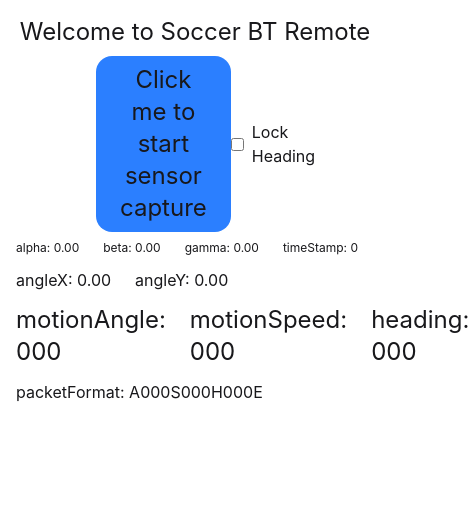
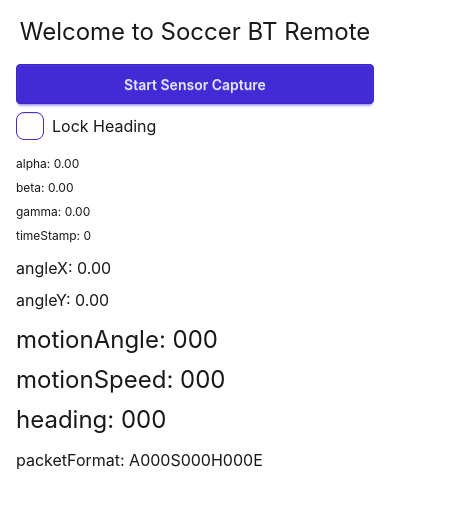
Before and after one commit to YH-Choi-001/soccer-bt-remote, a SvelteKit app in the folder frontend/: page /mobile/gyro in a window 390 px wide. Shown: the top 508 px of the page, 469 px wide, since content can reach past the window. Built offline with nearby package versions, Linux system fonts and the light colour scheme.

Commit message:
chore(style): minor fix styling

```diff
--- a/frontend/src/routes/mobile/gyro/+page.svelte
+++ b/frontend/src/routes/mobile/gyro/+page.svelte
@@ -67,20 +67,21 @@ Mobile demo page.
   }
 </script>
 
-<div class="flex w-full flex-col gap-2 p-4">
+<div class="flex w-full flex-col gap-4 p-4">
   <h1 class="text-center text-2xl">Welcome to Soccer BT Remote</h1>
 
-  <div class="flex justify-between px-20">
+  <div class="flex flex-col justify-between gap-2 sm:flex-row sm:gap-0 sm:px-10">
     <button
-      class="rounded-2xl bg-blue-500 px-6 py-2 text-2xl"
+      class="btn btn-primary"
       onclick={() => {
         requestListenToOrientation(handleOrientation)
-      }}>Click me to start sensor capture</button
+      }}>Start Sensor Capture</button
     >
 
     <label class="flex items-center gap-2">
       <input
         type="checkbox"
+        class="checkbox checkbox-lg checkbox-primary"
         bind:checked={isHeadingLocked}
         onchange={() => (lockedHeading = angleZ)}
       />
@@ -89,17 +90,17 @@ Mobile demo page.
   </div>
 
   <div class="flex flex-col gap-3">
-    <div class="flex gap-6">
+    <div class="flex flex-col gap-2 sm:flex-row sm:gap-6">
       <div class="text-xs">alpha: {alpha.toFixed(ANGLE_FIX)}</div>
       <div class="text-xs">beta: {beta.toFixed(ANGLE_FIX)}</div>
       <div class="text-xs">gamma: {gamma.toFixed(ANGLE_FIX)}</div>
       <div class="text-xs">timeStamp: {Math.round(timeStamp)}</div>
     </div>
-    <div class="flex gap-6">
+    <div class="flex flex-col gap-2 sm:flex-row sm:gap-6">
       <div class="text-md">angleX: {angleX.toFixed(ANGLE_FIX)}</div>
       <div class="text-md">angleY: {angleY.toFixed(ANGLE_FIX)}</div>
     </div>
-    <div class="flex gap-6">
+    <div class="flex flex-col gap-2 sm:flex-row sm:gap-6">
       <div class="text-2xl">motionAngle: {motionAngleNormalized}</div>
       <div class="text-2xl">motionSpeed: {motionSpeedNormalized}</div>
       <div class="text-2xl">heading: {headingNormalized}</div>
```
